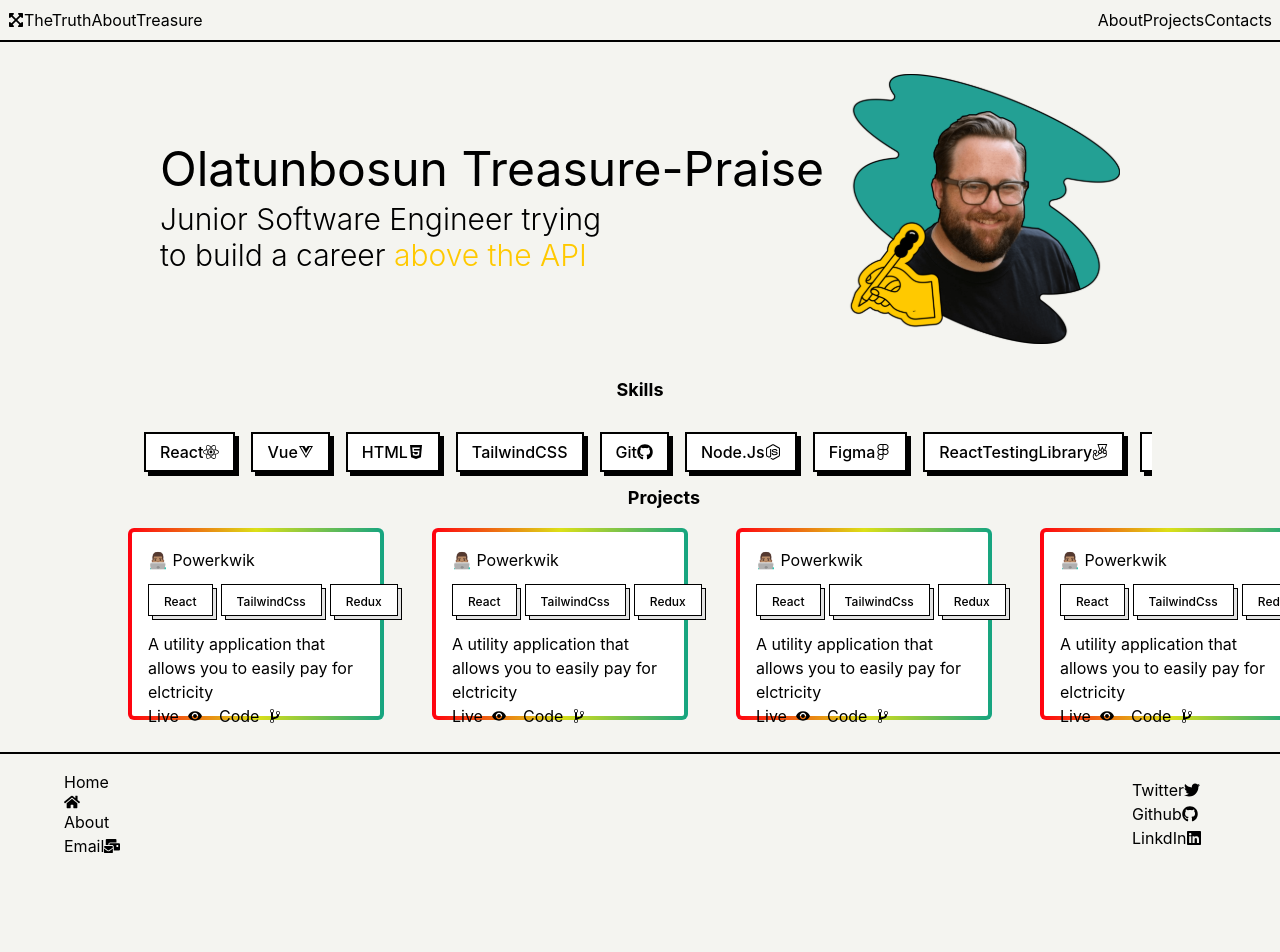
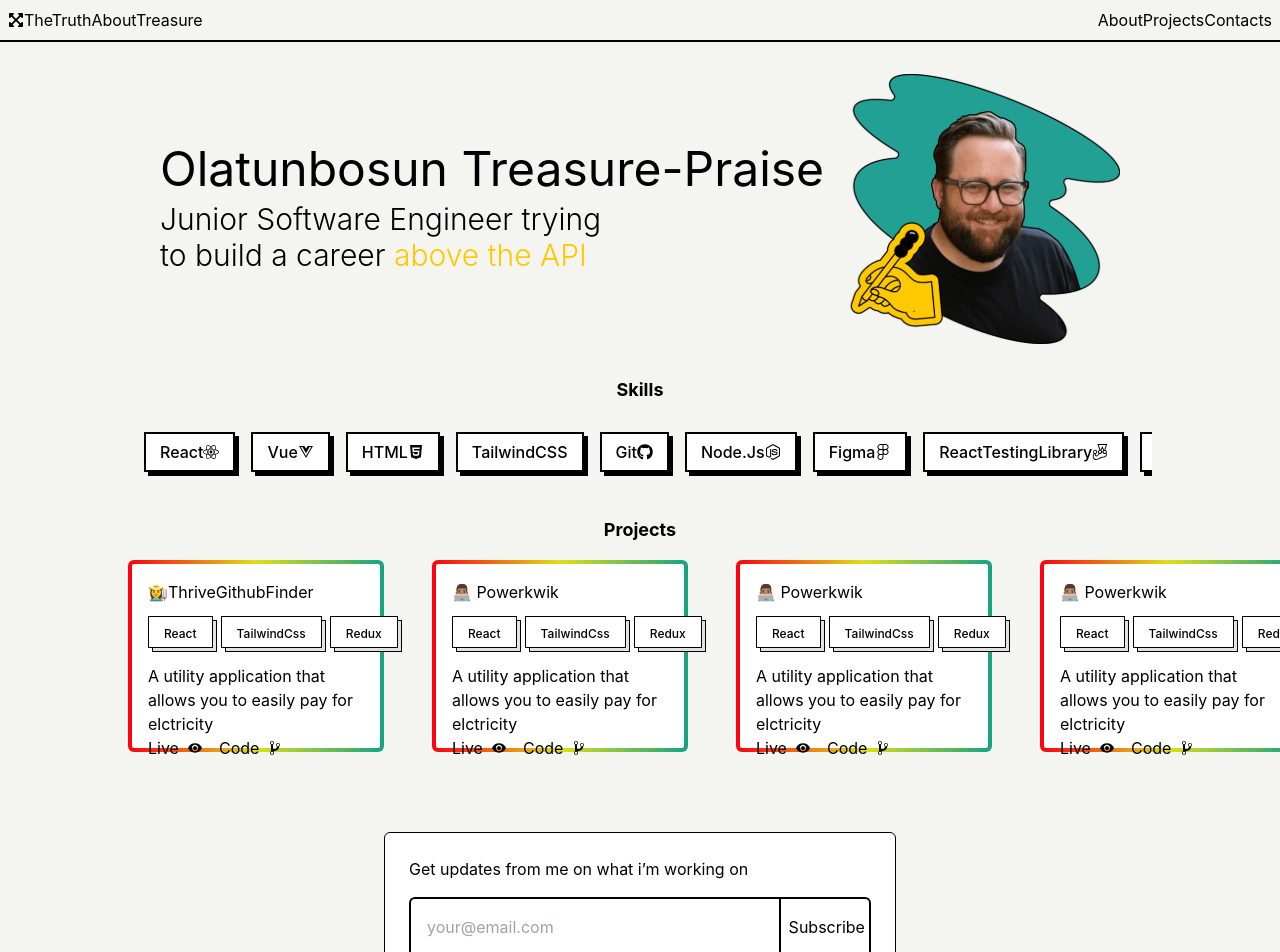
Before and after one commit to treasure-praise/portfolio, a React (Create React App) app: page / in a window 1280 px wide. Shown: the top 952 px of the page. Before the commit the page ends 874 px from the top, so only its background shows below. Built offline with nearby package versions, Linux system fonts and the light colour scheme.

Commit message:
style:cleaned up some styles

```diff
--- a/src/App.js
+++ b/src/App.js
@@ -2,6 +2,7 @@ import "./App.css";
 import Footer from "./components/Footer";
 import Header from "./components/Header";
 import HeroSection from "./components/HeroSection";
+import MailingList from "./components/MailingList";
 import Projects from "./components/Projects";
 import SkillsSection from "./components/SkillsSection";
 
@@ -12,6 +13,7 @@ function App() {
       <HeroSection />
       <SkillsSection />
       <Projects />
+      <MailingList />
       <Footer />
     </div>
   );
--- a/src/components/Footer.jsx
+++ b/src/components/Footer.jsx
@@ -1,5 +1,6 @@
 import React from "react";
 import {
+  FaAt,
   FaGithub,
   FaGithubAlt,
   FaHome,
@@ -11,28 +12,28 @@ import {
 
 const Footer = () => {
   return (
-    <div className="border-black border-t-2 h-full flex items-center justify-between px-4 md:px-16 ">
-      <div className="flex flex-col my-4">
-        <a href="" className="mr-4">
+    <div className="border-black border-t-2 h-full flex items-center justify-between px-4 md:px-16  ">
+      <div className="flex flex-col md:flex-row my-4">
+        <a href="" className="mr-4 flex gap-2 items-center">
           Home
           <FaHome />
         </a>
-        <a href="" className="mr-4">
+        <a href="" className="mr-4 gap-2">
           About
         </a>
-        <a href="" className="mr-4 flex items-center">
-          Email <FaMailBulk />
+        <a href="" className="mr-4 flex gap-2 items-center">
+          Email <FaAt />
         </a>
       </div>
-      <div className="flex flex-col my-4">
-        <a href="" className="mr-4 flex items-center">
+      <div className="flex flex-col md:flex-row my-4">
+        <a href="" className="mr-4 flex gap-2 items-center">
           Twitter <FaTwitter />
         </a>
-        <a href="" className="mr-4 flex items-center">
+        <a href="" className="mr-4 flex gap-2 items-center">
           Github
           <FaGithub />
         </a>
-        <a href="" className="flex items-center">
+        <a href="" className="flex gap-2 items-center">
           LinkdIn
           <FaLinkedin />
         </a>
--- /dev/null
+++ b/src/components/MailingList.jsx
@@ -0,0 +1,23 @@
+import React from "react";
+
+const MailingList = () => {
+  return (
+    <div className="border my-12 w-4/5 md:w-2/5 mx-auto rounded-md border-black p-6 bg-white">
+      <p className="mb-4">Get updates from me on what i’m working on</p>
+      <div className="flex ">
+        <input
+          className="border-2 border-r-0 rounded-r-none rounded-md border-black py-4 px-4 bg-white w-full"
+          type="email"
+          name=""
+          id=""
+          placeholder="your@email.com"
+        />
+        <button className="border-2 rounded-l-none rounded-md border-black py-4 px-2 bg-white w-1/2 md:w-1/5 hover:bg-black hover:text-white">
+          Subscribe
+        </button>
+      </div>
+    </div>
+  );
+};
+
+export default MailingList;
--- a/src/components/Projects.jsx
+++ b/src/components/Projects.jsx
@@ -5,11 +5,11 @@ import { IoMdGitBranch, IoMdEye } from "react-icons/io";
 const Projects = () => {
   return (
     <div>
-      <h1 className="md:text-center pl-12 mb-4 text-lg font-bold">Projects</h1>
+      <h1 className="text-center  my-4 text-lg font-bold">Projects</h1>
       <div className=" md:flex gap-12 md:w-4/5 mx-auto ">
         <div className="rounded-md w-4/5 md:w-1/4 mx-auto h-48 p-1 mb-8  bg-gradient-to-r from-[#FF000F] via-[#DCE017] to-[#14A481]">
           <div className="h-full rounded-sm p-4 bg-white">
-            <h1 className="mb-3">👨🏽‍💻 Powerkwik</h1>
+            <h1 className="mb-3">👩‍🌾ThriveGithubFinder</h1>
             <div className="flex gap-2 mb-4">
               <Button text={"React"} />
               <Button text={"TailwindCss"} />
@@ -19,11 +19,17 @@ const Projects = () => {
               A utility application that allows you to easily pay for elctricity
             </p>
             <div className="flex gap-4 mb-4">
-              <a href="" className="flex items-center gap-2">
+              <a
+                href="https://thrivegithubfinder.netlify.app"
+                className="flex items-center gap-2"
+              >
                 <p>Live</p>
                 <IoMdEye />
               </a>
-              <a href="" className="flex items-center gap-2">
+              <a
+                href="https:github.com/treasure-praise/thrive-assesment-test"
+                className="flex items-center gap-2"
+              >
                 <p>Code</p>
                 <IoMdGitBranch />
               </a>
--- a/src/components/SkillsSection.jsx
+++ b/src/components/SkillsSection.jsx
@@ -12,8 +12,8 @@ import { SiJest } from "react-icons/si";
 const SkillsSection = () => {
   return (
     <>
-      <h2 className="md:text-center text-lg font-bold mb-4">Skills</h2>
-      <div class="w-full md:w-4/5 flex mx-auto overflow-auto whitespace-no-wrap py-3 px-4 h-16 text-center">
+      <h2 className="text-center text-lg font-bold mb-4">Skills</h2>
+      <div class="mb-8 w-full md:w-4/5 flex mx-auto overflow-auto whitespace-no-wrap py-3 px-4 h-16 text-center">
         <p class="relative inline-block px-4 py-2 font-medium group mr-4">
           <span class="absolute inset-0 w-full h-full transition duration-200 ease-out transform translate-x-1 translate-y-1 bg-black "></span>
           <span class="absolute inset-0 w-full h-full bg-white border-2 border-black "></span>
```
Also changed, not shown: 2 other files (tests, documents, lock files or other folders).
